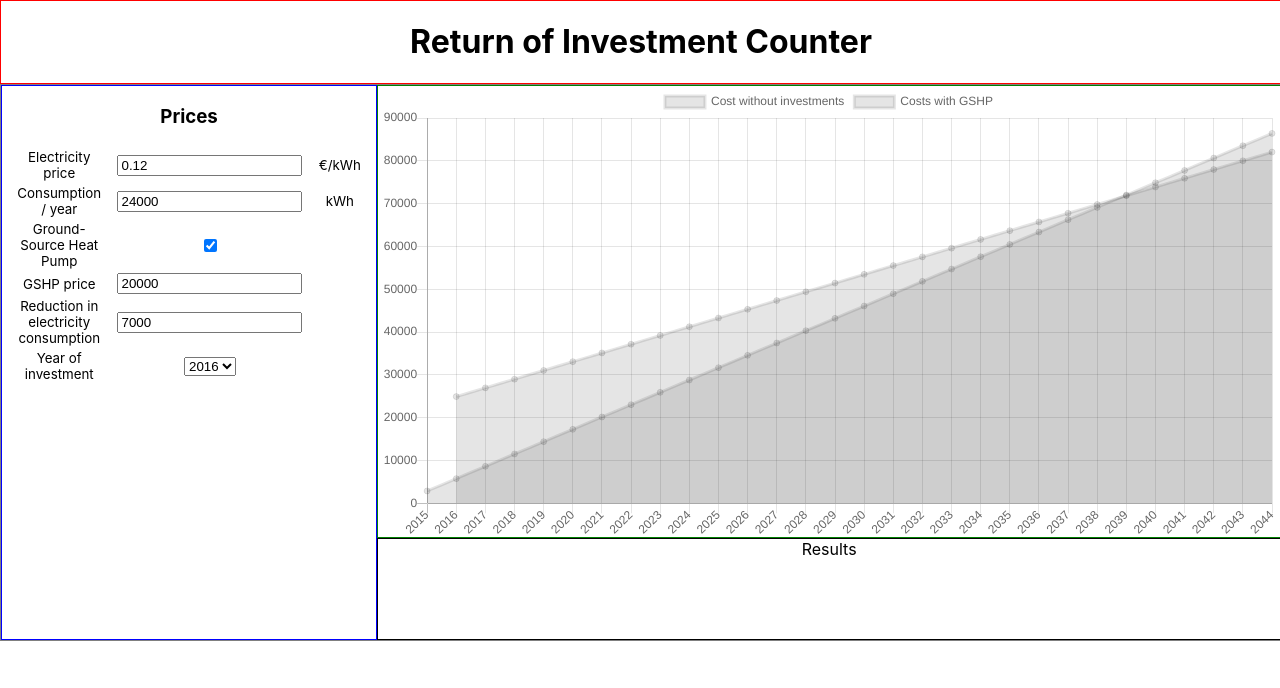
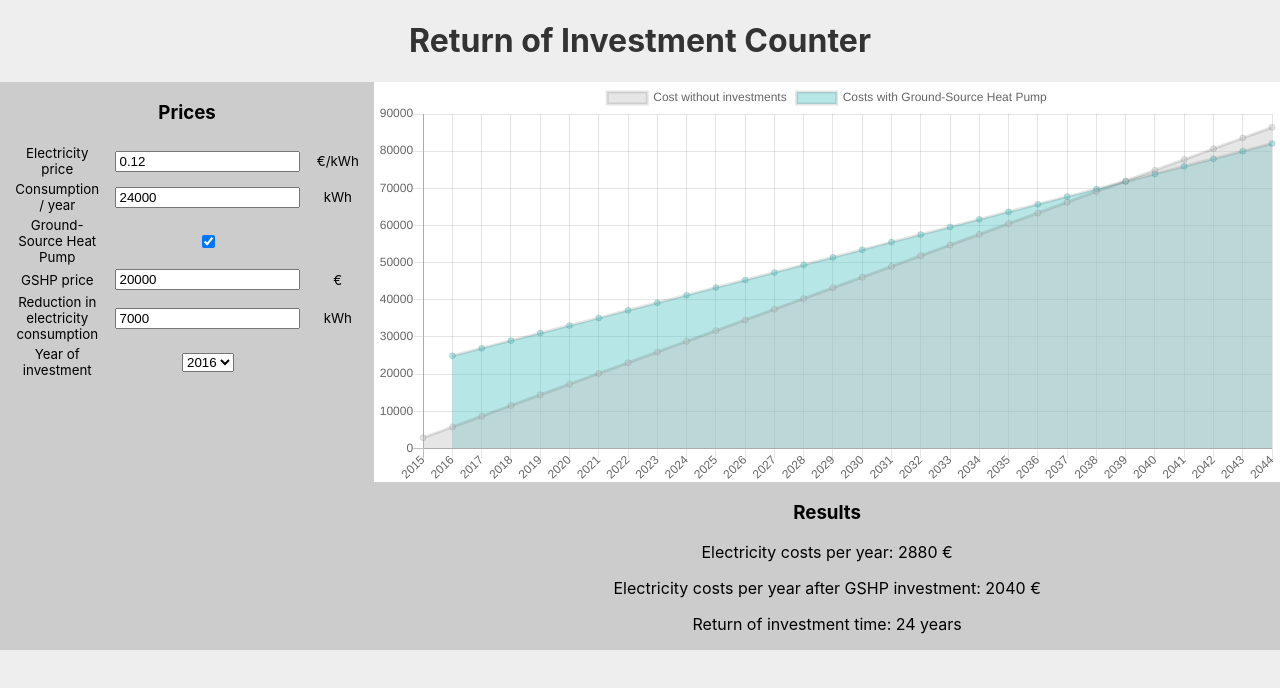
Before and after one commit to TimoP123/ids-roi-project, a React (Create React App) app in the folder ids-roi/: page / in a window 1280 px wide. Both pictures are taken after a click on the checkbox 210 px from the left and 245 px from the top of the page. Shown: the top 688 px of the page. Built offline with nearby package versions, Linux system fonts and the light colour scheme.

Commit message:
Basic functionality implemented

```diff
--- a/ids-roi/src/App.css
+++ b/ids-roi/src/App.css
@@ -1,30 +1,40 @@
 .App {
   text-align: center;
+}
+
+body {
+  background-color: #eee;
 }
 
 .title {
   text-align: center;
   width: 100%;
-  border: 1px solid red;
+  color: #333;
 }
 
 .roi-view {
   width: 100%;
   display: flex;
-  border: 1px solid gray;
 }
 
 .form {
   flex: 0.25;
-  border: 1px solid blue;
   min-height: 500px;
-}
-
-.graphs {
-  border: 1px solid green;
-  min-height: 350px;
+  background-color: #ccc;
 }
 
 .right {
   flex: 0.75;
+  display: flex;
+  flex-direction: column;
 }
+
+.graphs {
+  flex: 0.7;
+  background-color: white;
+}
+
+.results {
+  flex: 0.3;
+  background-color: #ccc;
+}
--- a/ids-roi/src/App.js
+++ b/ids-roi/src/App.js
@@ -49,6 +49,8 @@ class App extends Component {
         (gshpYear - this.state.startYear) +
         4;
     }
+    console.log(endYear);
+    if (endYear - this.state.startYear > 500 || isNaN(endYear)) return [];
 
     for (let year = this.state.startYear; year <= endYear; year++) {
       labels.push(year);
@@ -75,13 +77,18 @@ class App extends Component {
       datasets: [
         {
           label: "Cost without investments",
+          backgroundColor: "rgba(192, 192, 192, 0.4)",
           data: costs
         }
       ]
     };
 
     if (costsGshp.length > 1) {
-      data.datasets.push({ label: "Costs with GSHP", data: costsGshp });
+      data.datasets.push({
+        label: "Costs with Ground-Source Heat Pump",
+        backgroundColor: "rgba(75,192,192, 0.4)",
+        data: costsGshp
+      });
     }
 
     return data;
@@ -219,13 +226,16 @@ class App extends Component {
               <Chart data={this.state.data} />
             </div>
             <Results
+              className="results"
               electricityPrice={this.state.electricityPrice}
               yearConsumption={this.state.yearConsumption}
+              savings={this.state.gshpSavings}
               roiTime={this.roiTime(
                 this.state.gshpPrice,
                 this.state.electricityPrice,
                 this.state.gshpSavings
               )}
+              gshpOn={this.state.gshpOn}
             />
           </div>
         </div>
--- a/ids-roi/src/components/Chart.js
+++ b/ids-roi/src/components/Chart.js
@@ -5,10 +5,19 @@ class Chart extends Component {
   render() {
     const { data } = this.props;
 
+    const options = {
+      maintainAspectRatio: false
+    };
+
     console.log("Chart", data);
+
+    if (data.length === 0) {
+      return <div>Too much points to show...</div>;
+    }
+
     return (
       <div className="chart">
-        <Line data={data} />
+        <Line data={data} options={options} height={400} />
       </div>
     );
   }
--- a/ids-roi/src/components/Form.js
+++ b/ids-roi/src/components/Form.js
@@ -84,6 +84,7 @@ class Form extends Component {
                     onChange={onSetGshpPrice}
                   />
                 </td>
+                <td className="thirdColumn">€</td>
               </tr>
             )}
             {gshpOn && (
@@ -99,6 +100,7 @@ class Form extends Component {
                     onChange={onSetSavings}
                   />
                 </td>
+                <td className="thirdColumn">kWh</td>
               </tr>
             )}
             {gshpOn && (
--- a/ids-roi/src/components/Results.js
+++ b/ids-roi/src/components/Results.js
@@ -1,10 +1,37 @@
 import React, { Component } from "react";
-import "./Results.css";
+//import "./Results.css";
 
 class Results extends Component {
-    render() {
-        return <div className="results">Results</div>
-    }
+  render() {
+    const {
+      electricityPrice,
+      yearConsumption,
+      savings,
+      roiTime,
+      gshpOn
+    } = this.props;
+
+    const costsPerYear = Math.round(electricityPrice * yearConsumption);
+    const costsWithGshp = Math.round(
+      electricityPrice * (yearConsumption - savings)
+    );
+
+    return (
+      <div className="results">
+        <h3>Results</h3>
+        <p>Electricity costs per year: {costsPerYear} €</p>
+        {gshpOn && (
+          <div>
+            <p>
+              Electricity costs per year after GSHP investment: {costsWithGshp}{" "}
+              €
+            </p>
+            <p>Return of investment time: {roiTime} years</p>
+          </div>
+        )}
+      </div>
+    );
+  }
 }
 
 export default Results;
```
